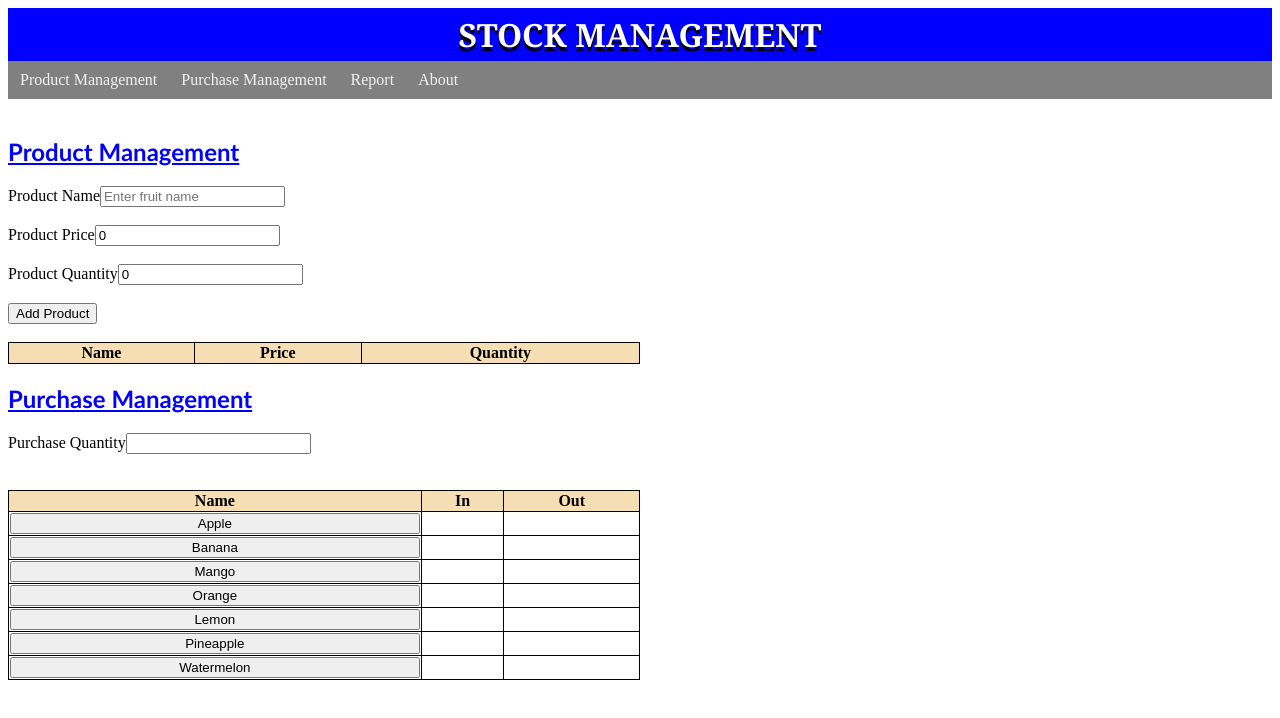
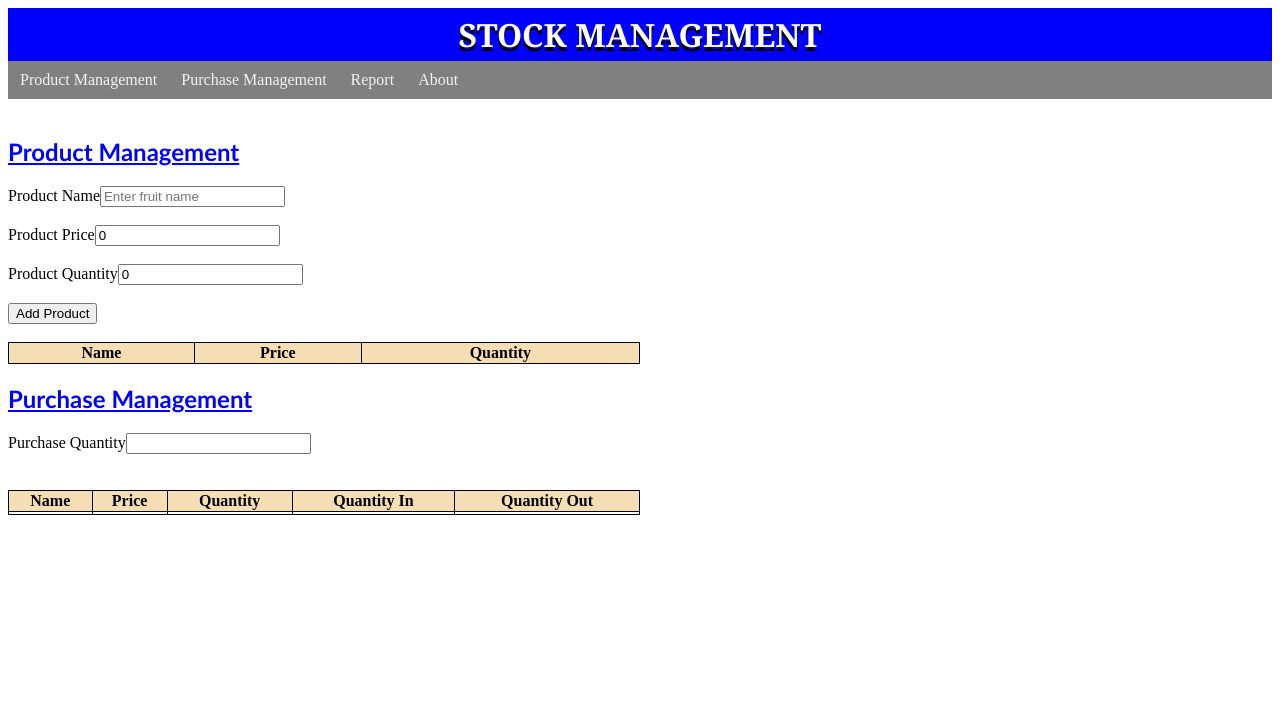
Before and after one commit to Mohammed0812/Mohammed-Absarkhan, an Angular app in the folder Stock Management/: page /purchase in a window 1280 px wide. Shown: the top 718 px of the page. Built offline with nearby package versions, Linux system fonts and the light colour scheme.

Commit message:
Update purchase.component.html

```diff
--- a/Stock Management/src/app/purchase/purchase.component.html
+++ b/Stock Management/src/app/purchase/purchase.component.html
@@ -4,45 +4,20 @@
         <input type="number" id="quant">
     </div>
     <br><br>
-    <table id="myTable">
+    <table border="1">
         <tr>
-            <th>Name</th>
-            <th>In</th>
-            <th>Out</th>
+          <th>Name</th>
+          <th>Price</th>
+          <th>Quantity</th>
+          <th>Quantity In</th>
+          <th>Quantity Out</th>
         </tr>
         <tr>
-            <td><button onclick="apple()">Apple</button></td>
-            <td id="apple-in"></td>
-            <td id="apple-out"></td>
+          <td></td>
+          <td></td>
+          <td></td>
+          <td></td>
+          <td></td>
         </tr>
-        <tr>
-            <td><button onclick="banana()">Banana</button></td>
-            <td id="banana-in"></td>
-            <td id="banana-out"></td>
-        </tr>
-        <tr>
-            <td><button onclick="mango()">Mango</button></td>
-            <td id="mango-in"></td>
-            <td id="mango-out"></td>
-        </tr>
-        <tr>
-            <td><button onclick="orange()">Orange</button></td>
-            <td id="orange-in"></td>
-            <td id="orange-out"></td>
-        </tr>
-        <tr>
-            <td><button onclick="lemon()">Lemon</button></td>
-            <td id="lemon-in"></td>
-            <td id="lemon-out"></td>
-        </tr>
-        <tr>
-            <td><button onclick="pineApple()">Pineapple</button></td>
-            <td id="pineApple-in"></td>
-            <td id="pineApple-out"></td>
-        </tr>
-        <tr>
-            <td><button onclick="waterMelon()">Watermelon</button></td>
-            <td id="waterMelon-in"></td>
-            <td id="waterMelon-out"></td>
-        </tr>
-    </table>
+      </table>
+      <router-outlet></router-outlet>
```
